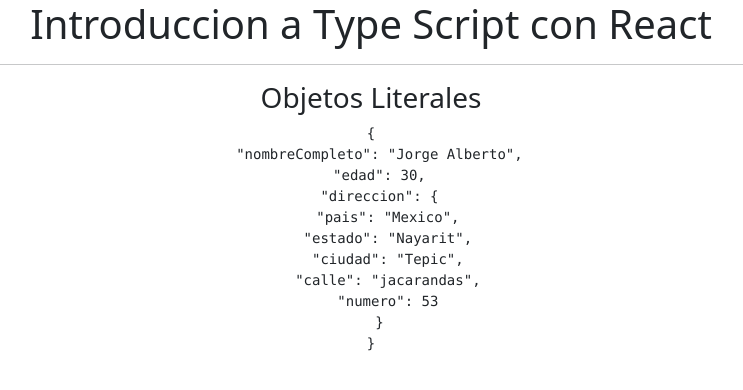
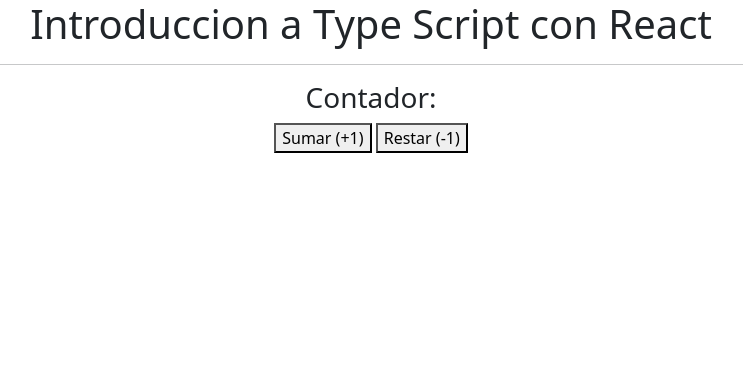
Before and after one commit to ITSJAPS/React-Native_APP_1, a React (Create React App) app: page / in a window 1280 px wide. Shown: the top 390 px of the page, without its empty margins (269-1012 px from the left). Built offline with nearby package versions, Linux system fonts and the light colour scheme.

Commit message:
4.5 inicio

```diff
--- a/src/App.tsx
+++ b/src/App.tsx
@@ -3,7 +3,11 @@
 //import { TiposBasicos } from './typescript/TiposBasicos';
 
 //LLamamos al componente Obtejetos Literales
-import { ObjetosLiterales } from './typescript/ObjetosLiterales';
+//comentamos el import de 4.4
+//import { ObjetosLiterales } from './typescript/ObjetosLiterales';
+
+//Objeto contador
+import { Contador } from './components/Contador';
 
 const App = () => {
   return (
@@ -12,7 +16,8 @@
       <h1>Introduccion a Type Script con React</h1>
       <hr />
       {/*<TiposBasicos/>*/}
-      <ObjetosLiterales/>
+      {/*<ObjetosLiterales/>*/}
+      {<Contador/>}
     </div>
 
   )
--- /dev/null
+++ b/src/components/Contador.tsx
@@ -0,0 +1,16 @@
+import React from 'react'
+import {useState} from 'react';
+
+export const Contador = () => {
+    const [valor, setValor] = useState(0);
+
+    return (
+        <div>
+            <h3>Contador: <small></small></h3>
+            <button className='JapsButton1'>Sumar (+1) </button>
+        &nbsp;
+            <button className='JapsButton2'>Restar (-1) </button>
+
+        </div>
+    )
+}
```
